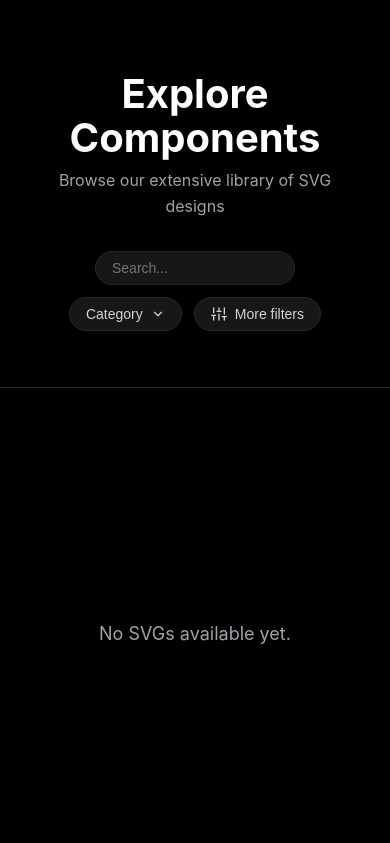
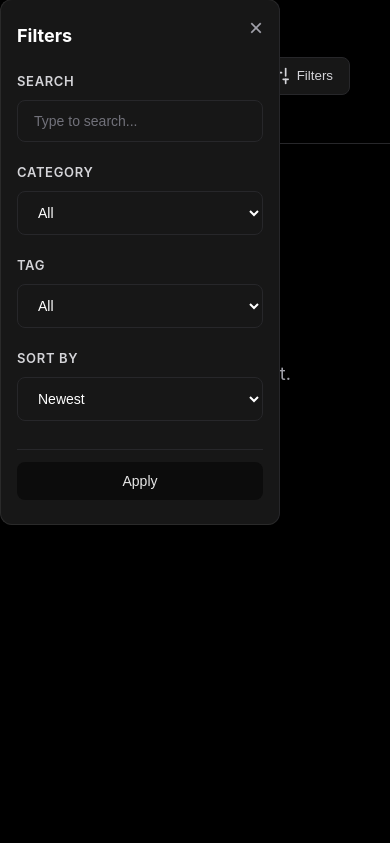
Before and after one commit to aldeandersantos/AkkaUi, a Django app: page /en/explore/ in a window 390 px wide; the page is wider, and only the part inside the window is pictured. Shown: the part 65-908 px from the top of that part. Run offline with Django 5.2, Linux system fonts and the light colour scheme; data that the repository does not hold is empty; some libraries are stand-ins or nearby versions.

Commit message:
Redesign: Explore com sidebar permanente na esquerda (desktop)
- Sidebar sempre visível em desktop (280px width)
- Filtros compactos: Search, Category, Tag, Sort by
- Labels em uppercase com letter-spacing
- Content area com margin-left: 280px em desktop
- Header com contador de componentes
- Active filters mostrados como badges no topo
- Mobile: sidebar desliza de fora com overlay
- Botão "Filters" apenas em mobile
- Grid responsivo: 1-2-3-4 colunas
- Design moderno e limpo similar à referência

Co-authored-by: aldeandersantos <65050933+aldeandersantos@users.noreply.github.com>

```diff
--- a/templates/core/explore.html
+++ b/templates/core/explore.html
@@ -5,34 +5,36 @@
 {% block title %}{% trans "Explore" %} — AkkaUi{% endblock %}
 
 {% block sidebar %}
-{# Sidebar com todos os filtros (ativado por "More filters") #}
-<aside style="position: fixed; left: 0; top: 4rem; bottom: 0; width: 320px; background: var(--bg-gray-900); border-right: 1px solid var(--border-gray-800); padding: 2rem 1.5rem; overflow-y: auto; z-index: 30; display: none; box-shadow: 4px 0 12px rgba(0,0,0,0.3);" id="filterSidebar">
-  <div style="display: flex; justify-content: space-between; align-items: center; margin-bottom: 2rem;">
-    <h3 style="color: var(--text-white); font-size: 1.25rem; font-weight: 700; margin: 0;">{% trans "All Filters" %}</h3>
-    <button onclick="toggleFilters()" style="background: none; border: none; color: var(--text-gray-400); cursor: pointer; font-size: 1.75rem; padding: 0; line-height: 1; transition: var(--transition);" onmouseover="this.style.color='var(--text-white)'" onmouseout="this.style.color='var(--text-gray-400)'">×</button>
+{# Sidebar sempre visível em desktop, toggle em mobile #}
+<aside style="position: fixed; left: 0; top: 4rem; bottom: 0; width: 280px; background: var(--bg-gray-900); border-right: 1px solid var(--border-gray-800); padding: 1.5rem 1rem; overflow-y: auto; z-index: 30; transform: translateX(0); transition: transform 0.3s ease;" id="filterSidebar" class="explore-sidebar">
+  {# Mobile close button #}
+  <button onclick="toggleSidebar()" style="display: none; position: absolute; top: 1rem; right: 1rem; background: none; border: none; color: var(--text-gray-400); cursor: pointer; font-size: 1.5rem; padding: 0; line-height: 1; transition: var(--transition);" class="mobile-close" onmouseover="this.style.color='var(--text-white)'" onmouseout="this.style.color='var(--text-gray-400)'">×</button>
+
+  <div style="margin-bottom: 1.5rem;">
+    <h3 style="color: var(--text-white); font-size: 1.125rem; font-weight: 700; margin: 0;">{% trans "Filters" %}</h3>
   </div>
 
-  <form method="get" action="{% url 'core:explore' %}" style="display: flex; flex-direction: column; gap: 1.5rem;">
+  <form method="get" action="{% url 'core:explore' %}" style="display: flex; flex-direction: column; gap: 1.25rem;">
     {# Search #}
     <div>
-      <label for="sidebar-search" style="display: block; color: var(--text-white); font-size: 0.875rem; font-weight: 600; margin-bottom: 0.75rem;">{% trans "Search" %}</label>
+      <label for="sidebar-search" style="display: block; color: var(--text-gray-300); font-size: 0.8125rem; font-weight: 600; margin-bottom: 0.5rem; text-transform: uppercase; letter-spacing: 0.05em;">{% trans "Search" %}</label>
       <input
         type="search"
         name="q"
         id="sidebar-search"
         value="{{ search_query }}"
-        placeholder="{% trans 'Search by title...' %}"
+        placeholder="{% trans 'Type to search...' %}"
         class="input"
-        style="width: 100%;"
+        style="width: 100%; font-size: 0.875rem;"
         aria-label="{% trans 'Search SVGs by title' %}"
       >
     </div>
 
     {# Category #}
     <div>
-      <label for="sidebar-category" style="display: block; color: var(--text-white); font-size: 0.875rem; font-weight: 600; margin-bottom: 0.75rem;">{% trans "Category" %}</label>
-      <select name="category" id="sidebar-category" class="input" style="width: 100%; cursor: pointer;">
-        <option value="">{% trans "All categories" %}</option>
+      <label for="sidebar-category" style="display: block; color: var(--text-gray-300); font-size: 0.8125rem; font-weight: 600; margin-bottom: 0.5rem; text-transform: uppercase; letter-spacing: 0.05em;">{% trans "Category" %}</label>
+      <select name="category" id="sidebar-category" class="input" style="width: 100%; cursor: pointer; font-size: 0.875rem;">
+        <option value="">{% trans "All" %}</option>
         {% for cat in all_categories %}
           <option value="{{ cat }}" {% if cat == selected_category %}selected{% endif %}>{{ cat }}</option>
         {% endfor %}
@@ -41,9 +43,9 @@
 
     {# Tag #}
     <div>
-      <label for="sidebar-tag" style="display: block; color: var(--text-white); font-size: 0.875rem; font-weight: 600; margin-bottom: 0.75rem;">{% trans "Tag" %}</label>
-      <select name="tag" id="sidebar-tag" class="input" style="width: 100%; cursor: pointer;">
-        <option value="">{% trans "All tags" %}</option>
+      <label for="sidebar-tag" style="display: block; color: var(--text-gray-300); font-size: 0.8125rem; font-weight: 600; margin-bottom: 0.5rem; text-transform: uppercase; letter-spacing: 0.05em;">{% trans "Tag" %}</label>
+      <select name="tag" id="sidebar-tag" class="input" style="width: 100%; cursor: pointer; font-size: 0.875rem;">
+        <option value="">{% trans "All" %}</option>
         {% for t in all_tags %}
           <option value="{{ t }}" {% if t == selected_tag %}selected{% endif %}>{{ t }}</option>
         {% endfor %}
@@ -52,93 +54,65 @@
 
     {# Sort #}
     <div>
-      <label for="sidebar-sort" style="display: block; color: var(--text-white); font-size: 0.875rem; font-weight: 600; margin-bottom: 0.75rem;">{% trans "Sort by" %}</label>
-      <select name="sort" id="sidebar-sort" class="input" style="width: 100%; cursor: pointer;">
-        <option value="-uploaded_at" {% if selected_sort == '-uploaded_at' %}selected{% endif %}>{% trans "Most recent" %}</option>
+      <label for="sidebar-sort" style="display: block; color: var(--text-gray-300); font-size: 0.8125rem; font-weight: 600; margin-bottom: 0.5rem; text-transform: uppercase; letter-spacing: 0.05em;">{% trans "Sort by" %}</label>
+      <select name="sort" id="sidebar-sort" class="input" style="width: 100%; cursor: pointer; font-size: 0.875rem;">
+        <option value="-uploaded_at" {% if selected_sort == '-uploaded_at' %}selected{% endif %}>{% trans "Newest" %}</option>
         <option value="uploaded_at" {% if selected_sort == 'uploaded_at' %}selected{% endif %}>{% trans "Oldest" %}</option>
-        <option value="title_name" {% if selected_sort == 'title_name' %}selected{% endif %}>{% trans "Name (A-Z)" %}</option>
-        <option value="-title_name" {% if selected_sort == '-title_name' %}selected{% endif %}>{% trans "Name (Z-A)" %}</option>
+        <option value="title_name" {% if selected_sort == 'title_name' %}selected{% endif %}>{% trans "A-Z" %}</option>
+        <option value="-title_name" {% if selected_sort == '-title_name' %}selected{% endif %}>{% trans "Z-A" %}</option>
       </select>
     </div>
 
     {# Actions #}
-    <div style="display: flex; flex-direction: column; gap: 0.75rem; padding-top: 1rem; border-top: 1px solid var(--border-gray-800);">
-      <button type="submit" class="btn btn-primary" style="width: 100%; justify-content: center;">
-        {% trans "Apply Filters" %}
+    <div style="display: flex; flex-direction: column; gap: 0.5rem; padding-top: 0.75rem; border-top: 1px solid var(--border-gray-800); margin-top: 0.5rem;">
+      <button type="submit" class="btn btn-primary" style="width: 100%; justify-content: center; font-size: 0.875rem; padding: 0.625rem 1rem;">
+        {% trans "Apply" %}
       </button>
       {% if search_query or selected_category or selected_tag or selected_sort != '-uploaded_at' %}
-        <a href="{% url 'core:explore' %}" class="btn btn-secondary" style="width: 100%; justify-content: center; text-align: center; text-decoration: none;">
-          {% trans "Clear All" %}
+        <a href="{% url 'core:explore' %}" class="btn btn-secondary" style="width: 100%; justify-content: center; text-align: center; text-decoration: none; font-size: 0.875rem; padding: 0.625rem 1rem;">
+          {% trans "Clear" %}
         </a>
       {% endif %}
     </div>
   </form>
 </aside>
+
+{# Overlay para mobile #}
+<div id="sidebarOverlay" style="display: none; position: fixed; top: 4rem; left: 0; right: 0; bottom: 0; background: rgba(0,0,0,0.7); z-index: 25;" onclick="toggleSidebar()"></div>
+
+<style>
+  @media (max-width: 1023px) {
+    .explore-sidebar {
+      transform: translateX(-100%);
+    }
+    .explore-sidebar.active {
+      transform: translateX(0);
+    }
+    .mobile-close {
+      display: block !important;
+    }
+  }
+</style>
 {% endblock %}
 
 {% block content %}
-<div style="background: var(--bg-black); min-height: 100vh;">
-  {# Header e Filtros Inline #}
-  <section style="padding: 3rem 0 2rem; border-bottom: 1px solid var(--border-gray-800);">
+<div style="margin-left: 280px; background: var(--bg-black); min-height: 100vh; transition: margin-left 0.3s ease;" id="mainContent">
+  {# Header com título e toggle mobile #}
+  <section style="padding: 2rem 0 1.5rem; border-bottom: 1px solid var(--border-gray-800);">
     <div class="container">
-      <div style="text-align: center; margin-bottom: 2rem;">
-        <h1 style="color: var(--text-white); font-size: 2.5rem; font-weight: 700; margin-bottom: 0.5rem;">{% trans "Explore Components" %}</h1>
-        <p style="color: var(--text-gray-400); font-size: 1rem;">{% trans "Browse our extensive library of SVG designs" %}</p>
-      </div>
-
-      {# Filtros inline estilo badges/pills #}
-      <div style="display: flex; flex-wrap: wrap; gap: 0.75rem; justify-content: center; align-items: center;">
-        {# Search inline #}
-        <form method="get" action="{% url 'core:explore' %}" style="display: inline-flex;">
-          <input type="hidden" name="category" value="{{ selected_category }}">
-          <input type="hidden" name="tag" value="{{ selected_tag }}">
-          <input type="hidden" name="sort" value="{{ selected_sort }}">
-          <input
-            type="search"
-            name="q"
-            value="{{ search_query }}"
-            placeholder="{% trans 'Search...' %}"
-            style="padding: 0.5rem 1rem; background: var(--bg-gray-900); border: 1px solid var(--border-gray-800); border-radius: var(--radius-full); color: var(--text-white); font-size: 0.875rem; width: 200px;"
-          >
-        </form>
-
-        {# Filtro de categoria como dropdown pill #}
-        <div style="position: relative;" x-data="{ open: false }">
-          <button @click="open = !open" type="button" style="display: inline-flex; align-items: center; gap: 0.5rem; padding: 0.5rem 1rem; background: var(--bg-gray-900); border: 1px solid var(--border-gray-800); border-radius: var(--radius-full); color: var(--text-gray-300); font-size: 0.875rem; cursor: pointer; transition: var(--transition);" onmouseover="this.style.borderColor='var(--border-gray-700)'" onmouseout="this.style.borderColor='var(--border-gray-800)'">
-            <span>{% if selected_category %}{{ selected_category }}{% else %}{% trans "Category" %}{% endif %}</span>
-            <svg width="14" height="14" viewBox="0 0 24 24" fill="none" stroke="currentColor" stroke-width="2" stroke-linecap="round" stroke-linejoin="round">
-              <polyline points="6 9 12 15 18 9"></polyline>
-            </svg>
-          </button>
-          <div x-show="open" @click.outside="open = false" x-transition style="display: none; position: absolute; top: 100%; left: 0; margin-top: 0.5rem; background: var(--bg-gray-900); border: 1px solid var(--border-gray-800); border-radius: var(--radius-lg); min-width: 200px; max-height: 300px; overflow-y: auto; box-shadow: 0 10px 25px rgba(0,0,0,0.3); z-index: 1000;" x-bind:style="open ? 'display: block' : 'display: none'">
-            <a href="?q={{ search_query }}&tag={{ selected_tag }}&sort={{ selected_sort }}" style="display: block; padding: 0.75rem 1rem; color: var(--text-gray-300); text-decoration: none; transition: var(--transition-fast); font-size: 0.875rem; border-bottom: 1px solid var(--border-gray-800);" onmouseover="this.style.backgroundColor='var(--bg-gray-800)'" onmouseout="this.style.backgroundColor='transparent'">{% trans "All" %}</a>
-            {% for cat in all_categories %}
-              <a href="?q={{ search_query }}&category={{ cat }}&tag={{ selected_tag }}&sort={{ selected_sort }}" style="display: block; padding: 0.75rem 1rem; color: var(--text-gray-300); text-decoration: none; transition: var(--transition-fast); font-size: 0.875rem; {% if not forloop.last %}border-bottom: 1px solid var(--border-gray-800);{% endif %}" onmouseover="this.style.backgroundColor='var(--bg-gray-800)'" onmouseout="this.style.backgroundColor='transparent'">{{ cat }}</a>
-            {% endfor %}
-          </div>
+      <div style="display: flex; justify-content: space-between; align-items: center;">
+        <div>
+          <h1 style="color: var(--text-white); font-size: 2rem; font-weight: 700; margin: 0 0 0.25rem 0;">{% trans "Explore SVGs" %}</h1>
+          {% if svgfiles %}
+            <p style="color: var(--text-gray-400); font-size: 0.875rem; margin: 0;">
+              {% blocktrans count counter=svgfiles|length %}{{ counter }} component{% plural %}{{ counter }} components{% endblocktrans %}
+            </p>
+          {% endif %}
         </div>
 
-        {# Filtro de tag como dropdown pill #}
-        {% if all_tags %}
-        <div style="position: relative;" x-data="{ open: false }">
-          <button @click="open = !open" type="button" style="display: inline-flex; align-items: center; gap: 0.5rem; padding: 0.5rem 1rem; background: var(--bg-gray-900); border: 1px solid var(--border-gray-800); border-radius: var(--radius-full); color: var(--text-gray-300); font-size: 0.875rem; cursor: pointer; transition: var(--transition);" onmouseover="this.style.borderColor='var(--border-gray-700)'" onmouseout="this.style.borderColor='var(--border-gray-800)'">
-            <span>{% if selected_tag %}{{ selected_tag }}{% else %}{% trans "Tag" %}{% endif %}</span>
-            <svg width="14" height="14" viewBox="0 0 24 24" fill="none" stroke="currentColor" stroke-width="2" stroke-linecap="round" stroke-linejoin="round">
-              <polyline points="6 9 12 15 18 9"></polyline>
-            </svg>
-          </button>
-          <div x-show="open" @click.outside="open = false" x-transition style="display: none; position: absolute; top: 100%; left: 0; margin-top: 0.5rem; background: var(--bg-gray-900); border: 1px solid var(--border-gray-800); border-radius: var(--radius-lg); min-width: 200px; max-height: 300px; overflow-y: auto; box-shadow: 0 10px 25px rgba(0,0,0,0.3); z-index: 1000;" x-bind:style="open ? 'display: block' : 'display: none'">
-            <a href="?q={{ search_query }}&category={{ selected_category }}&sort={{ selected_sort }}" style="display: block; padding: 0.75rem 1rem; color: var(--text-gray-300); text-decoration: none; transition: var(--transition-fast); font-size: 0.875rem; border-bottom: 1px solid var(--border-gray-800);" onmouseover="this.style.backgroundColor='var(--bg-gray-800)'" onmouseout="this.style.backgroundColor='transparent'">{% trans "All" %}</a>
-            {% for t in all_tags %}
-              <a href="?q={{ search_query }}&category={{ selected_category }}&tag={{ t }}&sort={{ selected_sort }}" style="display: block; padding: 0.75rem 1rem; color: var(--text-gray-300); text-decoration: none; transition: var(--transition-fast); font-size: 0.875rem; {% if not forloop.last %}border-bottom: 1px solid var(--border-gray-800);{% endif %}" onmouseover="this.style.backgroundColor='var(--bg-gray-800)'" onmouseout="this.style.backgroundColor='transparent'">{{ t }}</a>
-            {% endfor %}
-          </div>
-        </div>
-        {% endif %}
-
-        {# Botão para mostrar todos os filtros (sidebar) #}
-        <button onclick="toggleFilters()" type="button" style="display: inline-flex; align-items: center; gap: 0.5rem; padding: 0.5rem 1rem; background: var(--bg-gray-900); border: 1px solid var(--border-gray-800); border-radius: var(--radius-full); color: var(--text-gray-300); font-size: 0.875rem; cursor: pointer; transition: var(--transition);" onmouseover="this.style.borderColor='var(--border-gray-700)'" onmouseout="this.style.borderColor='var(--border-gray-800)'">
-          <svg width="16" height="16" viewBox="0 0 24 24" fill="none" stroke="currentColor" stroke-width="2" stroke-linecap="round" stroke-linejoin="round">
+        {# Botão de filtro apenas em mobile #}
+        <button onclick="toggleSidebar()" style="display: none; align-items: center; gap: 0.5rem; padding: 0.5rem 1rem; background: var(--bg-gray-900); border: 1px solid var(--border-gray-800); border-radius: var(--radius-lg); color: var(--text-gray-300); cursor: pointer; transition: var(--transition);" class="mobile-filter-btn" onmouseover="this.style.borderColor='var(--border-gray-700)'" onmouseout="this.style.borderColor='var(--border-gray-800)'">
+          <svg width="20" height="20" viewBox="0 0 24 24" fill="none" stroke="currentColor" stroke-width="2" stroke-linecap="round" stroke-linejoin="round">
             <line x1="4" y1="21" x2="4" y2="14"></line>
             <line x1="4" y1="10" x2="4" y2="3"></line>
             <line x1="12" y1="21" x2="12" y2="12"></line>
@@ -149,28 +123,45 @@
             <line x1="9" y1="8" x2="15" y2="8"></line>
             <line x1="17" y1="16" x2="23" y2="16"></line>
           </svg>
-          <span>{% trans "More filters" %}</span>
+          <span>{% trans "Filters" %}</span>
         </button>
+      </div>
 
-        {# Clear filters se houver algum ativo #}
-        {% if search_query or selected_category or selected_tag or selected_sort != '-uploaded_at' %}
-          <a href="{% url 'core:explore' %}" style="display: inline-flex; align-items: center; gap: 0.5rem; padding: 0.5rem 1rem; background: transparent; border: 1px solid var(--border-gray-800); border-radius: var(--radius-full); color: var(--text-gray-400); font-size: 0.875rem; cursor: pointer; text-decoration: none; transition: var(--transition);" onmouseover="this.style.borderColor='var(--border-gray-700)'; this.style.color='var(--text-white)'" onmouseout="this.style.borderColor='var(--border-gray-800)'; this.style.color='var(--text-gray-400)'">
-            <svg width="16" height="16" viewBox="0 0 24 24" fill="none" stroke="currentColor" stroke-width="2" stroke-linecap="round" stroke-linejoin="round">
+      {# Active filters badges #}
+      {% if search_query or selected_category or selected_tag or selected_sort != '-uploaded_at' %}
+        <div style="display: flex; flex-wrap: wrap; gap: 0.5rem; margin-top: 1rem;">
+          {% if search_query %}
+            <span style="display: inline-flex; align-items: center; gap: 0.5rem; padding: 0.375rem 0.75rem; background: var(--bg-gray-900); border: 1px solid var(--border-gray-800); border-radius: var(--radius-full); color: var(--text-gray-300); font-size: 0.8125rem;">
+              <span>{% trans "Search:" %} "{{ search_query }}"</span>
+            </span>
+          {% endif %}
+          {% if selected_category %}
+            <span style="display: inline-flex; align-items: center; gap: 0.5rem; padding: 0.375rem 0.75rem; background: var(--bg-gray-900); border: 1px solid var(--border-gray-800); border-radius: var(--radius-full); color: var(--text-gray-300); font-size: 0.8125rem;">
+              <span>{% trans "Category:" %} {{ selected_category }}</span>
+            </span>
+          {% endif %}
+          {% if selected_tag %}
+            <span style="display: inline-flex; align-items: center; gap: 0.5rem; padding: 0.375rem 0.75rem; background: var(--bg-gray-900); border: 1px solid var(--border-gray-800); border-radius: var(--radius-full); color: var(--text-gray-300); font-size: 0.8125rem;">
+              <span>{% trans "Tag:" %} {{ selected_tag }}</span>
+            </span>
+          {% endif %}
+          <a href="{% url 'core:explore' %}" style="display: inline-flex; align-items: center; gap: 0.25rem; padding: 0.375rem 0.75rem; background: transparent; border: 1px solid var(--border-gray-800); border-radius: var(--radius-full); color: var(--text-gray-400); font-size: 0.8125rem; cursor: pointer; text-decoration: none; transition: var(--transition);" onmouseover="this.style.borderColor='var(--border-gray-700)'; this.style.color='var(--text-white)'" onmouseout="this.style.borderColor='var(--border-gray-800)'; this.style.color='var(--text-gray-400)'">
+            <svg width="14" height="14" viewBox="0 0 24 24" fill="none" stroke="currentColor" stroke-width="2" stroke-linecap="round" stroke-linejoin="round">
               <line x1="18" y1="6" x2="6" y2="18"></line>
               <line x1="6" y1="6" x2="18" y2="18"></line>
             </svg>
-            <span>{% trans "Clear" %}</span>
+            <span>{% trans "Clear all" %}</span>
           </a>
-        {% endif %}
-      </div>
+        </div>
+      {% endif %}
     </div>
   </section>
 
   {# Grid de SVGs #}
-  <section style="padding: 3rem 0 4rem;">
+  <section style="padding: 2rem 0 4rem;">
     <div class="container">
       {% if svgfiles %}
-        <div class="grid grid-cols-1 sm:grid-cols-2 md:grid-cols-3 lg:grid-cols-4" style="gap: 1.5rem;">
+        <div class="grid grid-cols-1 sm:grid-cols-2 lg:grid-cols-3 xl:grid-cols-4" style="gap: 1.5rem;">
           {% for item in svgfiles %}
             {% include 'core/partials/item_card.html' with item=item vip_access=item.vip_access %}
           {% endfor %}
@@ -182,9 +173,12 @@
             <path d="m21 21-4.35-4.35"></path>
           </svg>
           {% if search_query or selected_category or selected_tag %}
-            <p style="color: var(--text-gray-400); font-size: 1.125rem;">
-              {% trans "No results found. Try adjusting the filters." %}
+            <p style="color: var(--text-gray-400); font-size: 1.125rem; margin-bottom: 1rem;">
+              {% trans "No results found" %}
             </p>
+            <a href="{% url 'core:explore' %}" class="btn btn-secondary">
+              {% trans "Clear filters" %}
+            </a>
           {% else %}
             <p style="color: var(--text-gray-400); font-size: 1.125rem;">
               {% trans "No SVGs available yet." %}
@@ -196,27 +190,29 @@
   </section>
 </div>
 
-<script>
-  function toggleFilters() {
-    const sidebar = document.getElementById('filterSidebar');
-
-    if (sidebar.style.display === 'none' || sidebar.style.display === '') {
-      sidebar.style.display = 'block';
-    } else {
-      sidebar.style.display = 'none';
+<style>
+  @media (max-width: 1023px) {
+    #mainContent {
+      margin-left: 0 !important;
+    }
+    .mobile-filter-btn {
+      display: flex !important;
     }
   }
+</style>
 
-  // Close sidebar when clicking outside (mobile)
-  document.addEventListener('click', function(event) {
+<script>
+  function toggleSidebar() {
     const sidebar = document.getElementById('filterSidebar');
-    const filterButton = event.target.closest('[onclick*="toggleFilters"]');
+    const overlay = document.getElementById('sidebarOverlay');
 
-    if (!filterButton && !sidebar.contains(event.target) && sidebar.style.display === 'block') {
-      if (window.innerWidth < 1024) {
-        sidebar.style.display = 'none';
-      }
+    sidebar.classList.toggle('active');
+
+    if (sidebar.classList.contains('active')) {
+      overlay.style.display = 'block';
+    } else {
+      overlay.style.display = 'none';
     }
-  });
+  }
 </script>
 {% endblock %}
```
